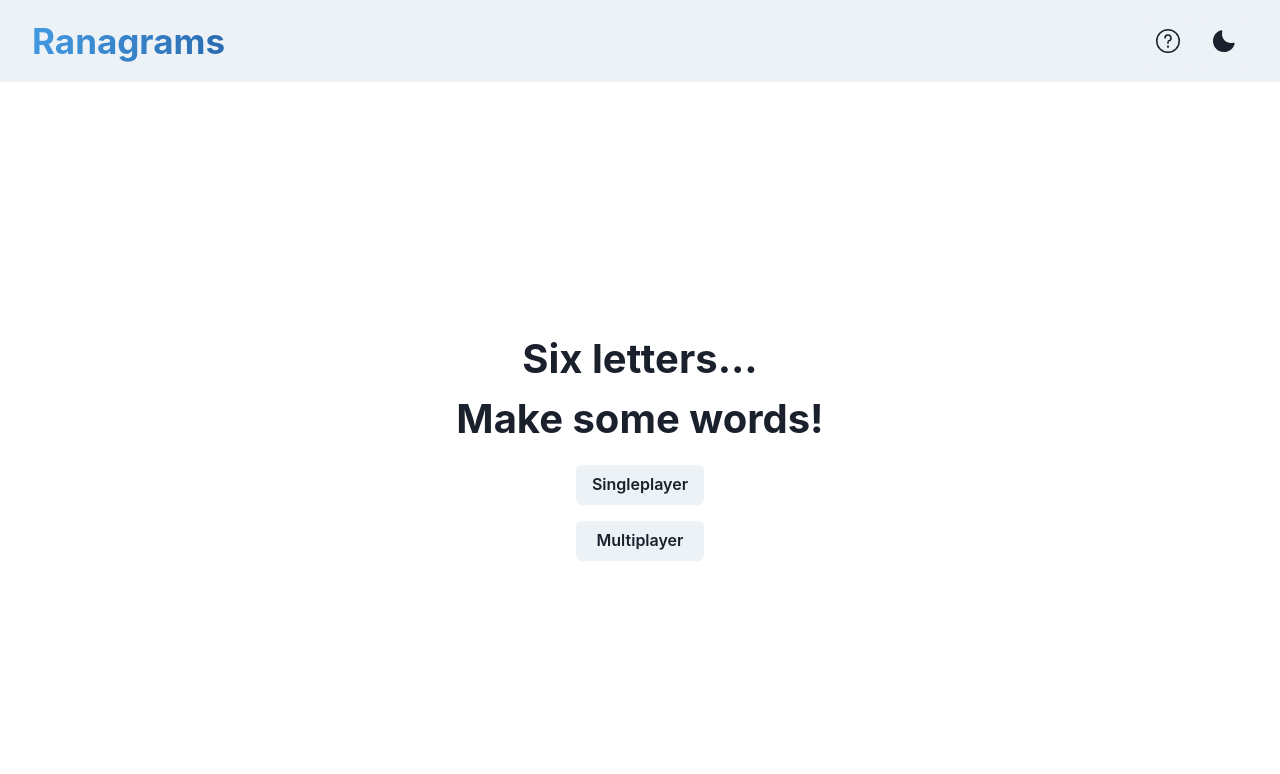
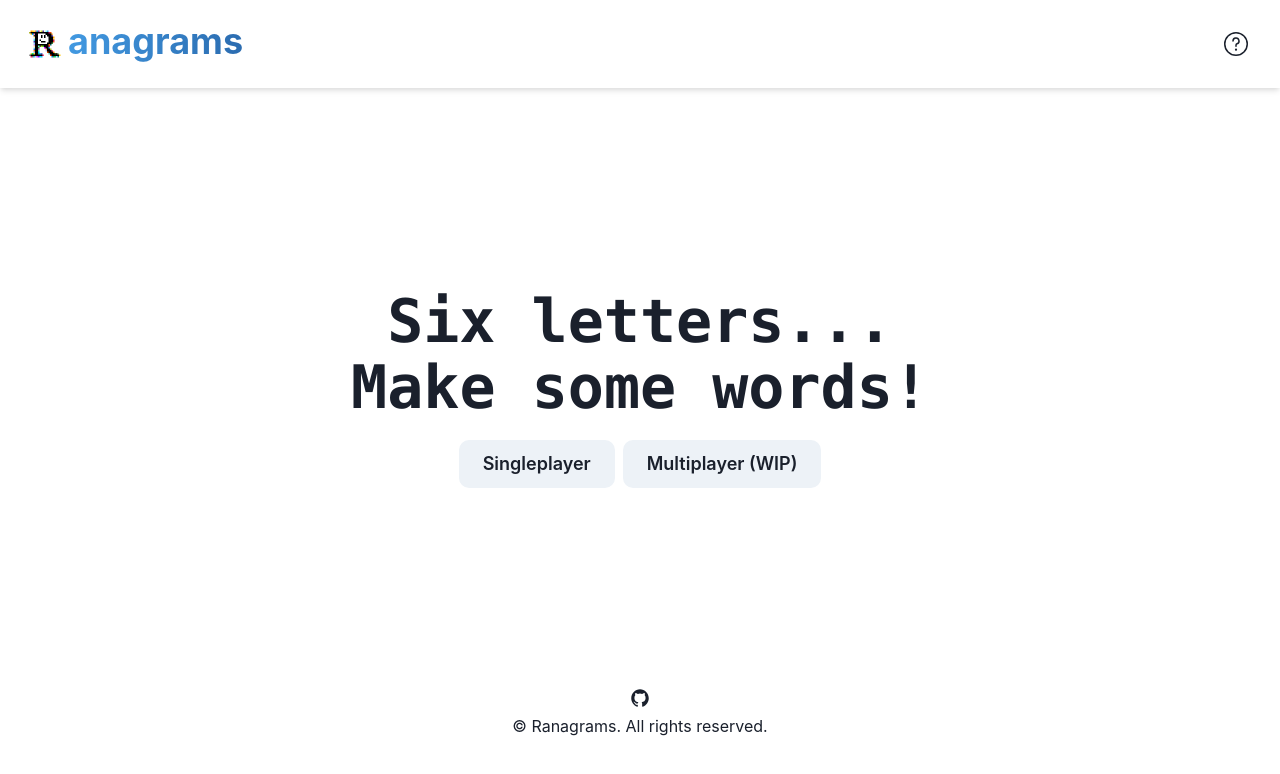
Before and after one commit to fe-i/Ranagrams, a Next.js app: page / in a window 1280 px wide. Shown: the top 774 px of the page. Built offline with nearby package versions, Linux system fonts and the light colour scheme.

Commit message:
basically re-layout everything & add logo

```diff
--- /dev/null
+++ b/src/components/footer.tsx
@@ -0,0 +1,16 @@
+import { Flex, Text, Icon } from "@chakra-ui/react";
+import { IoLogoGithub } from "react-icons/io5";
+import Link from "next/link";
+
+const Footer: React.FC = () => {
+	return (
+		<Flex flexDir="column" align="center" m="auto" pb={4}>
+			<Link href="https://github.com/fe-i/ranagrams/" title="Github">
+				<Icon h="20px" w="20px" as={IoLogoGithub} />
+			</Link>
+			<Text textAlign="center">&copy; Ranagrams. All rights reserved.</Text>
+		</Flex>
+	);
+};
+
+export default Footer;
--- a/src/components/layout.tsx
+++ b/src/components/layout.tsx
@@ -1,14 +1,16 @@
-import { VStack } from "@chakra-ui/react";
+import { Flex } from "@chakra-ui/react";
 import Metadata from "./metadata";
 import NavigationBar from "./navigationBar";
+import Footer from "./footer";
 
 const Layout: React.FC<React.PropsWithChildren<{ title?: string }>> = ({ title, children }) => {
 	return (
-		<VStack w="100vw" h="100vh">
+		<Flex flexDir="column" overflowX="hidden" overflowY="auto">
 			<Metadata title={title} />
 			<NavigationBar />
 			{children}
-		</VStack>
+			<Footer />
+		</Flex>
 	);
 };
 
--- a/src/components/metadata.tsx
+++ b/src/components/metadata.tsx
@@ -1,17 +1,15 @@
 import Head from "next/head";
 
-const Metadata: React.FC<{ title?: string }> = ({ title }) => {
+const Metadata: React.FC<{ title?: string | undefined }> = ({ title }) => {
 	return (
 		<Head>
 			<title>{(title ? `${title} | ` : "") + "Ranagrams"}</title>
 			<meta property="og:title" content="Ranagrams" />
+			<meta property="og:description" content="Anagrams game for any occasion!" />
 			<meta property="og:type" content="website" />
 			<meta property="og:url" content="" />
-			<meta property="og:image" content="steak.png" />
-			<meta
-				property="og:description"
-				content="Anagrams game made with Next.js and Chakra-UI"
-			/>
+			<meta property="og:image" content="/logo.png" />
+			<meta name="twitter:card" content="summary_large_image" />
 		</Head>
 	);
 };
--- a/src/components/navigationBar.tsx
+++ b/src/components/navigationBar.tsx
@@ -1,53 +1,30 @@
-import {
-	Box,
-	Flex,
-	Link,
-	Heading,
-	Button,
-	useColorModeValue,
-	useColorMode,
-	HStack,
-	useDisclosure
-} from "@chakra-ui/react";
-import { MoonIcon, SunIcon, QuestionIcon, QuestionOutlineIcon } from "@chakra-ui/icons";
+import { Flex, Heading, Image, Button, useDisclosure } from "@chakra-ui/react";
+import { QuestionOutlineIcon } from "@chakra-ui/icons";
+import Link from "next/link";
 import HelpModal from "./modals/helpModal";
 
 const NavigationBar: React.FC = () => {
-	const { colorMode, toggleColorMode } = useColorMode();
 	const { isOpen, onOpen, onClose } = useDisclosure();
 
 	return (
-		<Box bg={useColorModeValue("gray.100", "gray.900")} px={8} py={4} w="100%">
+		<Flex alignItems="center" justifyContent="space-between" p={5} shadow="md">
 			<HelpModal isOpen={isOpen} onClose={onClose} />
-			<Flex alignItems="center" justifyContent="space-between">
-				<Link href="/">
+			<Link href="/" title="Home">
+				<Flex alignItems="center">
+					<Image w={12} alt="Logo" src="/logo.png" />
 					<Heading
-						py={1}
+						pb={1}
 						display="inline-block"
-						fontSize="35px"
 						bgGradient="linear(to-r, blue.400, blue.600)"
 						backgroundClip="text">
-						Ranagrams
+						anagrams
 					</Heading>
-				</Link>
-				<HStack>
-					<Button onClick={onOpen} w="3rem" h="3rem">
-						{colorMode === "light" ? (
-							<QuestionOutlineIcon w="1.5rem" h="1.5rem" />
-						) : (
-							<QuestionIcon w="1.5rem" h="1.5rem" />
-						)}
-					</Button>
-					<Button onClick={toggleColorMode} w="3rem" h="3rem">
-						{colorMode === "light" ? (
-							<MoonIcon w="1.5rem" h="1.5rem" />
-						) : (
-							<SunIcon w="1.5rem" h="1.5rem" />
-						)}
-					</Button>
-				</HStack>
-			</Flex>
-		</Box>
+				</Flex>
+			</Link>
+			<Button onClick={onOpen} w="3rem" h="3rem" variant="ghost">
+				<QuestionOutlineIcon w="1.5rem" h="1.5rem" />
+			</Button>
+		</Flex>
 	);
 };
 
--- a/src/pages/index.tsx
+++ b/src/pages/index.tsx
@@ -1,30 +1,49 @@
-import { Flex, Text, Button, VStack } from "@chakra-ui/react";
+import { Button, Flex, Heading } from "@chakra-ui/react";
+import { NextPage } from "next";
+import Layout from "../../src/components/layout";
 import Link from "next/link";
-import Layout from "../components/layout";
 
-export default function Home() {
+const Home: NextPage = () => {
 	return (
-		<Layout>
+		<Layout title="Home">
 			<Flex
-				alignItems="center"
-				justifyContent="center"
+				flexDir="column"
+				align="center"
+				justify="center"
 				textAlign="center"
-				flexDir="column"
-				fontSize="xl"
-				gap="1rem"
-				h="100%"
-				px={8}>
-				<VStack fontSize={40} fontWeight="bold" spacing={0}>
-					<Text>Six letters...</Text>
-					<Text>Make some words!</Text>
-				</VStack>
-				<Link href="/singleplayer">
-					<Button w="8rem">Singleplayer</Button>
-				</Link>
-				<Link href="/multiplayer">
-					<Button w="8rem">Multiplayer</Button>
-				</Link>
+				gap={5}
+				px={8}
+				py={{ base: 180, md: 200 }}>
+				<Heading
+					fontFamily="mono"
+					fontWeight={600}
+					fontSize={{ base: "4xl", md: "6xl" }}
+					lineHeight="110%">
+					Six letters...
+					<br />
+					Make some words!
+				</Heading>
+				<Flex gap={2}>
+					<Button
+						as={Link}
+						href="/singleplayer"
+						title="Singleplayer"
+						borderRadius={10}
+						size="lg">
+						Singleplayer
+					</Button>
+					<Button
+						as={Link}
+						href="/multiplayer"
+						title="Multiplayer"
+						borderRadius={10}
+						size="lg">
+						Multiplayer (WIP)
+					</Button>
+				</Flex>
 			</Flex>
 		</Layout>
 	);
-}
+};
+
+export default Home;
```
Also changed, not shown: src/pages/404.tsx (+28 -27 lines), src/pages/multiplayer/index.tsx (+9 -175 lines), src/pages/singleplayer/index.tsx (+10 -18 lines), public/logo.png (added).
